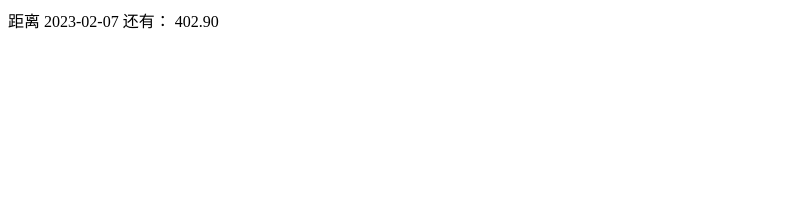
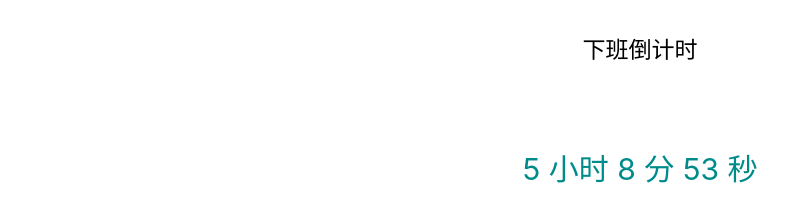
Before and after one commit to zggmd/date-to-2023-02-27, a plain HTML site: page index.html in a window 1280 px wide. Shown: the whole page, without its empty margins (0-812 px from the left). Drawn offline with nearby package versions, Linux system fonts and the light colour scheme.

Commit message:
Update index.html

```diff
--- a/index.html
+++ b/index.html
@@ -1,20 +1,43 @@
-<html>
-  <head>
-    <meta name="viewport" content="width=device-width, initial-scale=1" />
-  </head>
-  <body>
-    <span>距离 2023-02-07 还有：</span>
-    <span id="days">
-    </span>
-  </body>
-  <script>
-    function getDays(year, mouth, day){
-      const s = new Date(year, mouth - 1, day).getTime() - new Date().getTime();
-      return s/ 60 / 60 / 24 / 1000
+<!DOCTYPE html>
+<html lang="en">
+
+<head>
+  <meta charset="UTF-8">
+  <meta name="viewport" content="width=device-width, initial-scale=1.0">
+  <title>下班倒计时</title>
+  <style>
+    body {
+        display: flex;
+        flex-direction: column;
+        justify-content: flex-start;
+        align-items: center;
+        font-family: -apple-system, BlinkMacSystemFont, 'Segoe UI', Roboto, 'Helvetica Neue', Arial, 'Noto Sans', sans-serif, 'Apple Color Emoji', 'Segoe UI Emoji', 'Segoe UI Symbol', 'Noto Color Emoji';
     }
-    function setValue() {
-      document.getElementById('days').innerHTML = getDays(2023, 2, 7).toFixed(2)
+    .title {
+        font-size: 23px;
+        margin-top: 23px;
+        margin-bottom: 40px;
     }
-    setValue()
-  </script>
+    #container {
+        font-size: 30px;
+        color: darkcyan;
+        margin-top: 40px;
+    }
+  </style>
+</head>
+<body>
+<script src="https://cdn.bootcdn.net/ajax/libs/moment.js/2.29.1/moment.min.js"></script>
+<script>
+  setInterval(() => {
+    let start = moment(new Date());//获取开始时间
+    let end = moment('Fri Dec 31 2021 15:30:00 GMT+0800');//结束时间
+    let diff = end.diff(start);//时间差
+    let time = `${moment.duration(diff).hours()} 小时 ${moment.duration(diff).minutes()} 分 ${moment.duration(diff).seconds()} 秒`//格式化为需要的格式 这里是时分秒
+    document.getElementById('container').innerText = time
+  }, 1000)
+</script>
+<div class="title">下班倒计时</div>
+<div id="container"></div>
+</body>
+
 </html>
```
